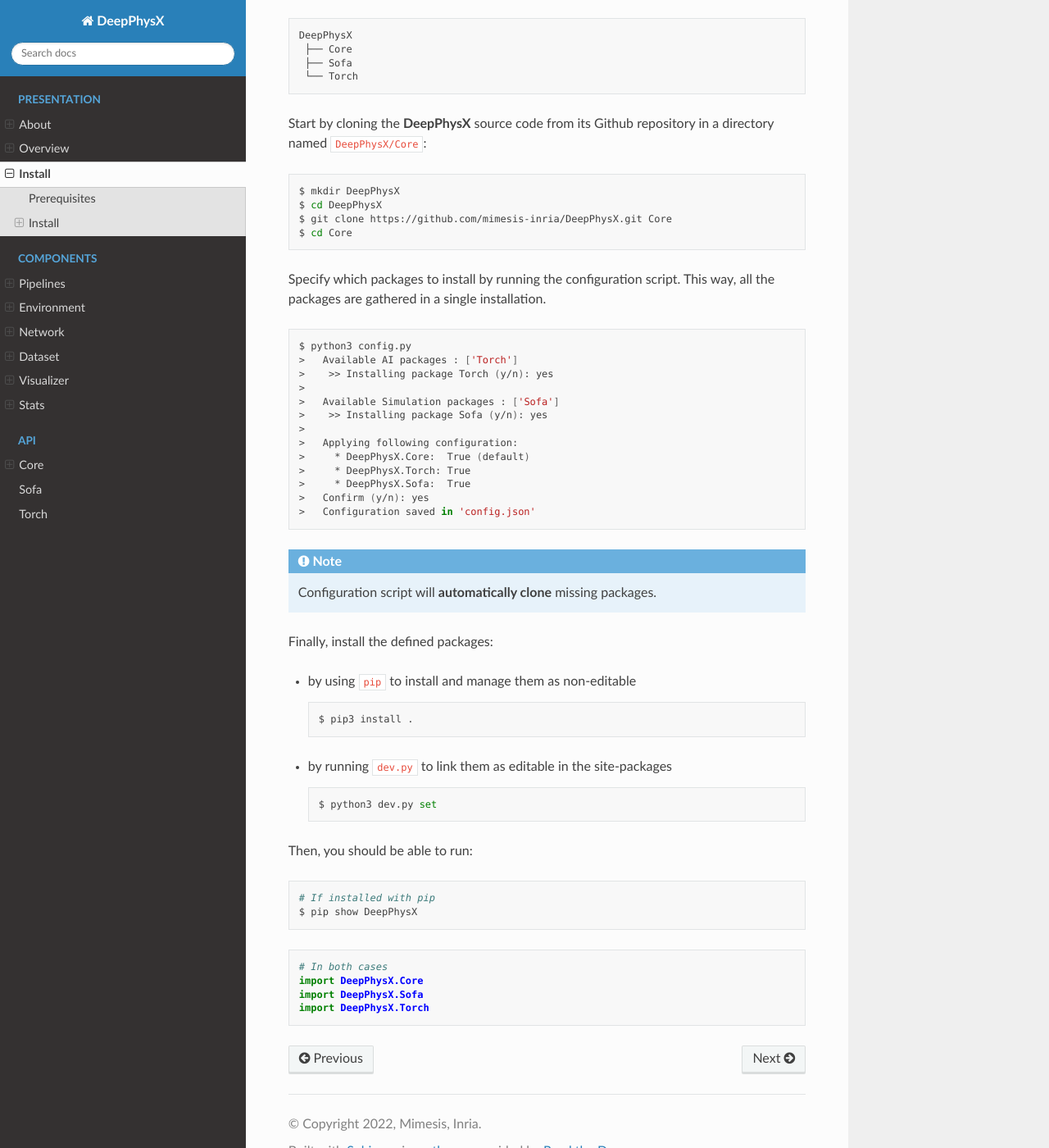
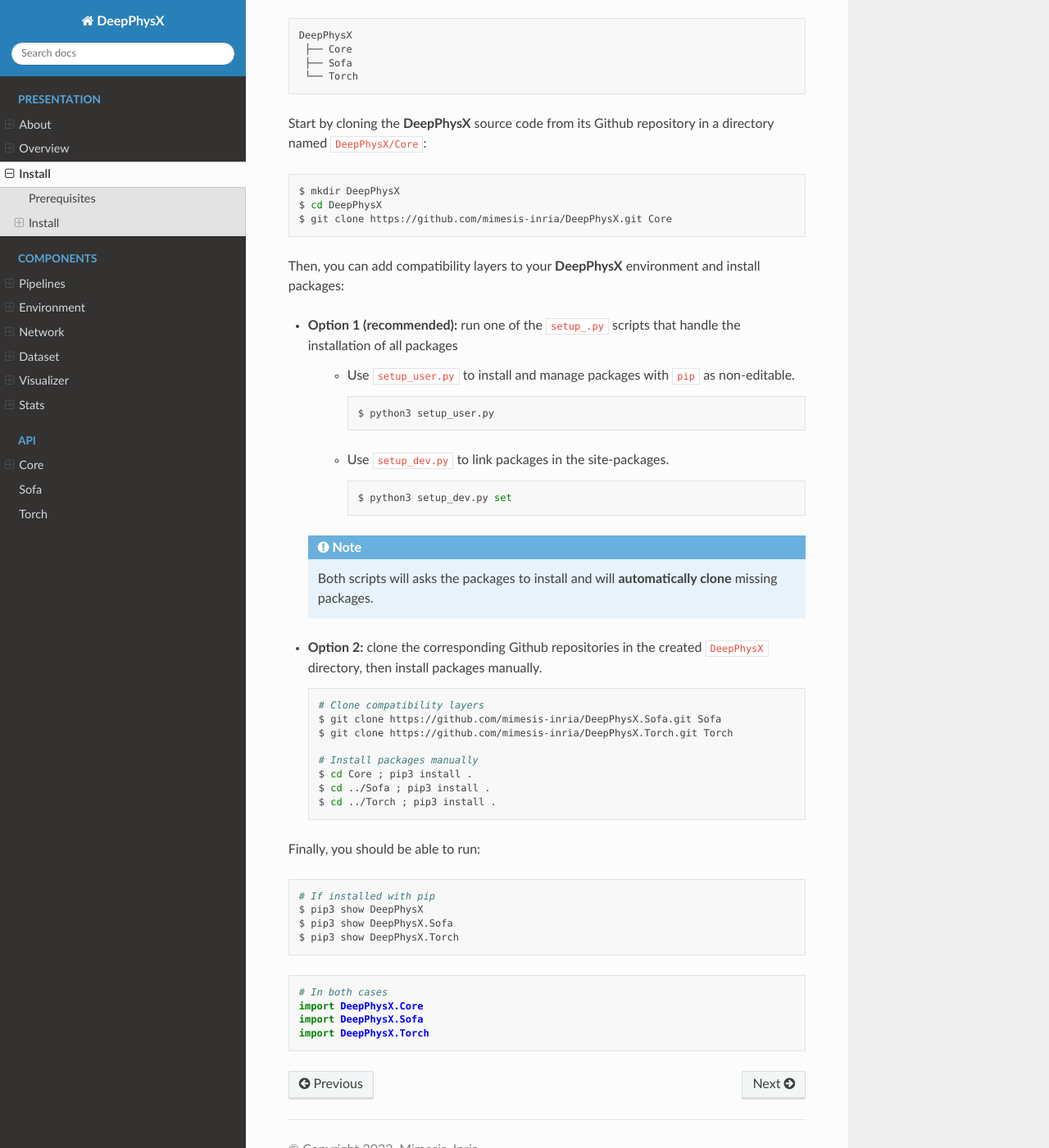
Before and after one commit to mimesis-inria/DeepPhysX, a Sphinx documentation site: the page built from docs/source/presentation/install.rst, in a window 1280 px wide and 1400 px high, scrolled down 1509 px. Shown: the whole window at 82% size. Built offline with Sphinx 7.4.7 and the Read the Docs theme 2.0.0, drawn with Linux system fonts in a browser that asks for light colours; some of the changed text lies outside the part shown.

Commit message:
Update installation instructions.

```diff
--- a/docs/source/conf.py
+++ b/docs/source/conf.py
@@ -14,7 +14,7 @@
 import sys
 
 # DeepPhysX root
-root = abspath(join(abspath(__file__), pardir, pardir, pardir, 'src'))
+root = abspath(join(abspath(__file__), pardir, pardir, pardir, 'src', 'Core'))
 all_modules = ['AsyncSocket', 'Database', 'Environment', 'Manager', 'Network', 'Pipelines', 'Visualization']
 
 # Import all modules
--- a/docs/source/presentation/install.rst
+++ b/docs/source/presentation/install.rst
@@ -55,17 +55,17 @@
 
 .. code-block:: bash
 
-    pip3 install DeepPhysX
-    pip3 install DeepPhysX.Sofa
-    pip3 install DeepPhysX.Torch
+    $ pip3 install DeepPhysX
+    $ pip3 install DeepPhysX.Sofa
+    $ pip3 install DeepPhysX.Torch
 
 Then, you should be able to run:
 
 .. code-block:: bash
 
-    pip3 show DeepPhysX
-    pip3 show DeepPhysX.Sofa
-    pip3 show DeepPhysX.Torch
+    $ pip3 show DeepPhysX
+    $ pip3 show DeepPhysX.Sofa
+    $ pip3 show DeepPhysX.Torch
 
 .. code-block:: python
 
@@ -94,51 +94,48 @@
     $ mkdir DeepPhysX
     $ cd DeepPhysX
     $ git clone https://github.com/mimesis-inria/DeepPhysX.git Core
-    $ cd Core
 
-Specify which packages to install by running the configuration script.
-This way, all the packages are gathered in a single installation.
+Then, you can add compatibility layers to your **DeepPhysX** environment and install packages:
 
-.. code-block:: bash
+* **Option 1 (recommended):** run one of the ``setup_.py`` scripts that handle the installation of all packages
 
-    $ python3 config.py
-    >   Available AI packages : ['Torch']
-    >    >> Installing package Torch (y/n): yes
-    >
-    >   Available Simulation packages : ['Sofa']
-    >    >> Installing package Sofa (y/n): yes
-    >
-    >   Applying following configuration:
-    >     * DeepPhysX.Core:  True (default)
-    >     * DeepPhysX.Torch: True
-    >     * DeepPhysX.Sofa:  True
-    >   Confirm (y/n): yes
-    >   Configuration saved in 'config.json'
+    * Use ``setup_user.py`` to install and manage packages with ``pip`` as non-editable.
 
+      .. code-block:: bash
 
-.. note::
-    Configuration script will **automatically clone** missing packages.
+            $ python3 setup_user.py
 
-Finally, install the defined packages:
+    * Use ``setup_dev.py`` to link packages in the site-packages.
 
-* by using ``pip`` to install and manage them as non-editable
+      .. code-block:: bash
+
+            $ python3 setup_dev.py set
+
+  .. note::
+      Both scripts will asks the packages to install and will **automatically clone** missing packages.
+
+* **Option 2:** clone the corresponding Github repositories in the created ``DeepPhysX`` directory, then install
+  packages manually.
 
   .. code-block:: bash
 
-      $ pip3 install .
+        # Clone compatibility layers
+        $ git clone https://github.com/mimesis-inria/DeepPhysX.Sofa.git Sofa
+        $ git clone https://github.com/mimesis-inria/DeepPhysX.Torch.git Torch
 
-* by running ``dev.py`` to link them as editable in the site-packages
+        # Install packages manually
+        $ cd Core ; pip3 install .
+        $ cd ../Sofa ; pip3 install .
+        $ cd ../Torch ; pip3 install .
 
-  .. code-block:: bash
-
-      $ python3 dev.py set
-
-Then, you should be able to run:
+Finally, you should be able to run:
 
 .. code-block:: bash
 
     # If installed with pip
-    $ pip show DeepPhysX
+    $ pip3 show DeepPhysX
+    $ pip3 show DeepPhysX.Sofa
+    $ pip3 show DeepPhysX.Torch
 
 .. code-block:: python
 
```
Also changed, not shown: README.md (+5 -21 lines), demo.py (deleted, +0 -18 lines).
